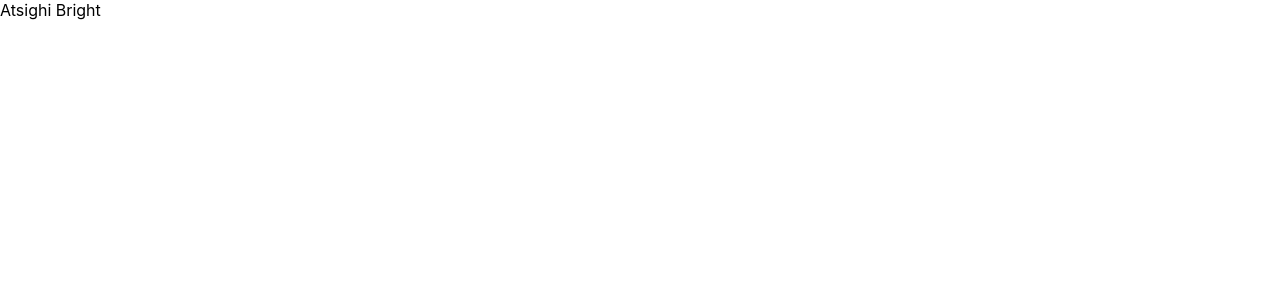
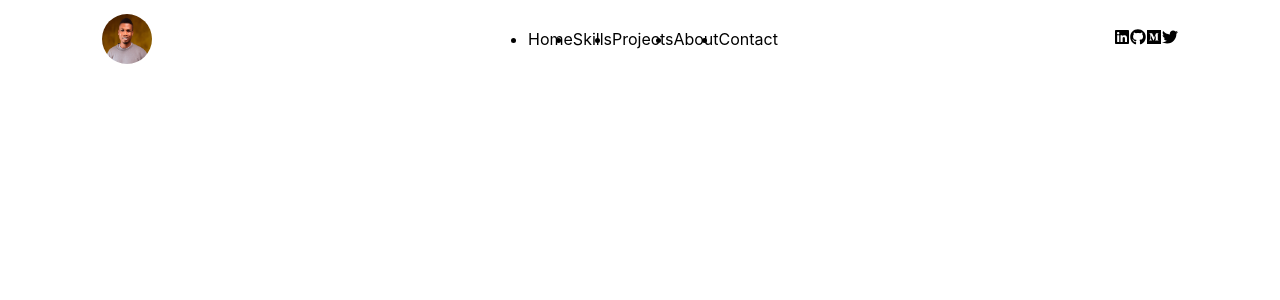
Before and after one commit to brytebee/portfolio, a React (Create React App) app: page / in a window 1280 px wide. Shown: the top 300 px of the page. Built offline with nearby package versions, Linux system fonts and the light colour scheme.

Commit message:
:white_check_mark: Add header
Added header  structure with pages component pages

```diff
--- a/package.json
+++ b/package.json
@@ -8,6 +8,8 @@
     "@testing-library/user-event": "^13.5.0",
     "react": "^17.0.2",
     "react-dom": "^17.0.2",
+    "react-icons": "^4.3.1",
+    "react-router-dom": "^6.2.2",
     "react-scripts": "5.0.0",
     "web-vitals": "^2.1.4"
   },
--- a/src/App.js
+++ b/src/App.js
@@ -1,3 +1,9 @@
-const App = () => <div className="App">Atsighi Bright</div>;
+import Header from "./components/Header";
+
+const App = () => (
+  <div className="App">
+    <Header />
+  </div>
+);
 
 export default App;
--- /dev/null
+++ b/src/classes.css
@@ -0,0 +1,4 @@
+.navigate {
+  justify-content: space-between;
+  align-items: center;
+}
--- /dev/null
+++ b/src/components/About.jsx
@@ -0,0 +1,5 @@
+import React from "react";
+
+const About = () => <div>About</div>;
+
+export default About;
--- /dev/null
+++ b/src/components/Contact.jsx
@@ -0,0 +1,5 @@
+import React from "react";
+
+const Contact = () => <div>Contact</div>;
+
+export default Contact;
--- /dev/null
+++ b/src/components/Header.jsx
@@ -0,0 +1,33 @@
+import React from "react";
+import img from "../assets/atsighi_bright.JPG";
+import { FaGithub } from "react-icons/fa";
+import { FaLinkedin } from "react-icons/fa";
+import { FaMedium } from "react-icons/fa";
+import { FaTwitter } from "react-icons/fa";
+
+const Header = () => (
+  <div className="navigate d-flex gen-padding ">
+    <img
+      style={{ width: "50px", height: "50px", borderRadius: "100%" }}
+      src={img}
+      alt="Atsighi Bright"
+    />
+    <nav>
+      <ul className="d-flex">
+        <li>Home</li>
+        <li>Skills</li>
+        <li>Projects</li>
+        <li>About</li>
+        <li>Contact</li>
+      </ul>
+    </nav>
+    <div>
+      <FaLinkedin />
+      <FaGithub />
+      <FaMedium />
+      <FaTwitter />
+    </div>
+  </div>
+);
+
+export default Header;
--- /dev/null
+++ b/src/components/Projects.jsx
@@ -0,0 +1,5 @@
+import React from "react";
+
+const Projects = () => <div>Projects</div>;
+
+export default Projects;
--- /dev/null
+++ b/src/components/Skills.jsx
@@ -0,0 +1,5 @@
+import React from "react";
+
+const Skills = () => <div>Skills</div>;
+
+export default Skills;
--- a/src/index.css
+++ b/src/index.css
@@ -1,13 +1,21 @@
 body {
   margin: 0;
-  font-family: -apple-system, BlinkMacSystemFont, 'Segoe UI', 'Roboto', 'Oxygen',
-    'Ubuntu', 'Cantarell', 'Fira Sans', 'Droid Sans', 'Helvetica Neue',
+  font-family: -apple-system, BlinkMacSystemFont, "Segoe UI", "Roboto", "Oxygen",
+    "Ubuntu", "Cantarell", "Fira Sans", "Droid Sans", "Helvetica Neue",
     sans-serif;
   -webkit-font-smoothing: antialiased;
   -moz-osx-font-smoothing: grayscale;
 }
 
 code {
-  font-family: source-code-pro, Menlo, Monaco, Consolas, 'Courier New',
+  font-family: source-code-pro, Menlo, Monaco, Consolas, "Courier New",
     monospace;
 }
+
+.d-flex {
+  display: flex;
+}
+
+.gen-padding {
+  padding: 1% 8%;
+}
```
Also changed, not shown: src/index.js (+7 -6 lines), src/assets/atsighi_bright.JPG (added), 1 other file (tests, documents, lock files or other folders).
